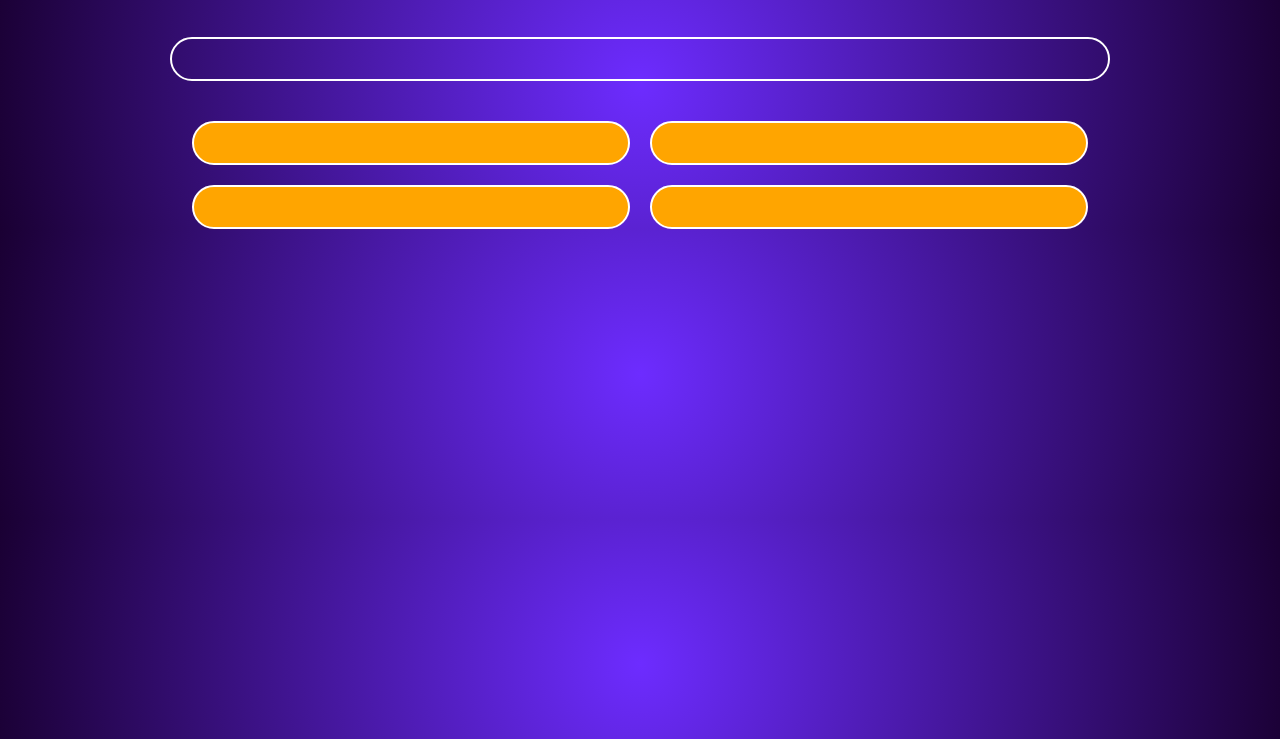
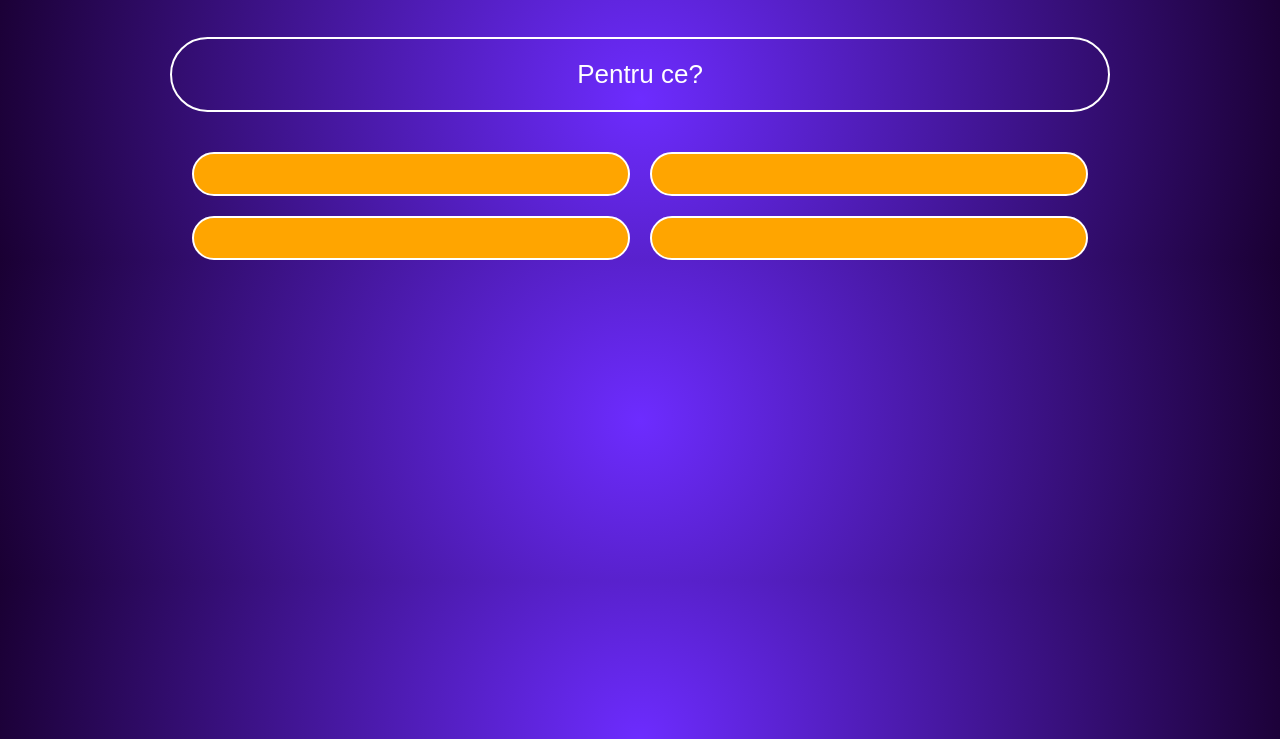
Before and after one commit to russu96s/millionaire-game, a plain HTML site: page game.html in a window 1280 px wide. Shown: the part 61-800 px from the top of the page. Drawn offline with nearby package versions, Linux system fonts and the light colour scheme.

Commit message:
Refactor game.html with improved styles and content
Updated styles and question text in game.html.

```diff
--- a/game.html
+++ b/game.html
@@ -21,7 +21,7 @@ width:70%;
 padding:20px;
 border:2px solid white;
 border-radius:40px;
-font-size:22px;
+font-size:26px;
 }
 
 .answers{
@@ -40,13 +40,8 @@ background:orange;
 cursor:pointer;
 }
 
-.correct{
-background:green;
-}
-
-.wrong{
-background:red;
-}
+.correct{background:green;}
+.wrong{background:red;}
 
 </style>
 
@@ -56,7 +51,7 @@ background:red;
 
 <h1>Millionaire</h1>
 
-<div class="question" id="question"></div>
+<div class="question" id="question">Pentru ce?</div>
 
 <div class="answers">
 
@@ -83,8 +78,6 @@ let {data}=await supabase
 .select("*")
 .eq("id",1)
 .single()
-
-document.getElementById("question").innerText=data.question
 
 document.getElementById("A").innerText="A: "+data.A
 document.getElementById("B").innerText="B: "+data.B
```
